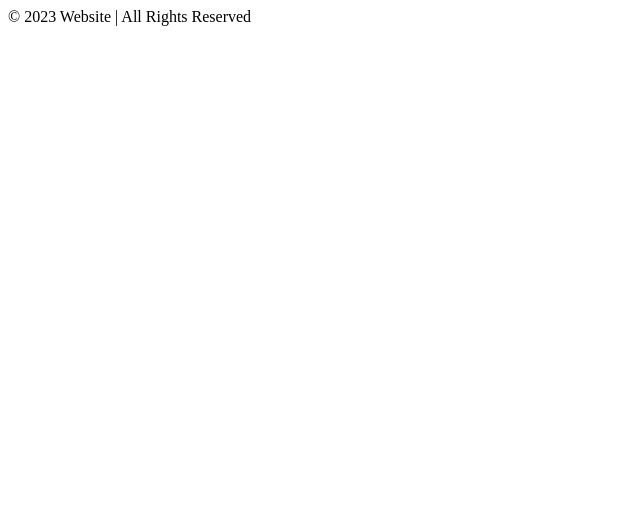
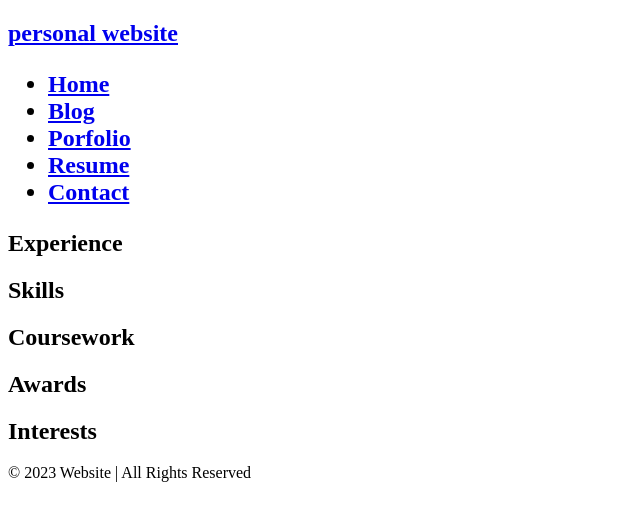
Before and after one commit to DanielBartolo/DanielBartolo.github.io, a plain HTML site: page resume.html in a window 1280 px wide. Shown: the whole page, without its empty margins (0-640 px from the left). Drawn offline with Linux system fonts and the light colour scheme.

Commit message:
feat: added link lists and images

```diff
--- a/resume.html
+++ b/resume.html
@@ -4,14 +4,51 @@
         <title>Resume</title>
     </head>
   <body>
-    <nav></nav>
+    <nav class ="navbar">
+        <h1 class="logo">
+            <a href="index.html">personal website</a>
+            <ul class="nav-list">
+                <li><a href="index.html">Home</a></li>
+                <li><a href="blog.html">Blog</a></li>
+                <li><a href="porfolio.html">Porfolio</a></li>
+                <li><a href="resume.html">Resume</a></li>
+                <li><a href="contact.html">Contact</a></li>
+            </ul>
+        </h1>
+    </nav>
     <main>
-      <section></section>
-      <section></section>
-      <section></section>
-      <section></section>
-      <section></section>
+        <div class="resume">
+            <section class="section">
+                <h2 class="Experience-title">
+                    Experience
+                </h2>
+            </section>
+
+            <section class="section">
+                <h2 class="Skills-title">
+                    Skills
+                </h2>
+            </section>
+
+            <section class="section">
+                <h2 class="Coursework-title">
+                    Coursework
+                </h2>
+            </section>
+
+            <section class="section">
+                <h2 class="Awards-title">
+                    Awards
+                </h2>
+            </section>
+
+            <section class="section">
+                <h2 class="Interests-title">
+                    Interests
+                </h2>
+            </section>
+        </div>
     </main>
-    <footer>© 2023 Website | All Rights Reserved</footer>
+    <footer class="footer">© 2023 Website | All Rights Reserved</footer>
   </body>
 </html>
```
Also changed, not shown: blog.html (+6 -2 lines), contact.html (+6 -2 lines), index.html (+18 -4 lines), portfolio.html (+15 -3 lines).
